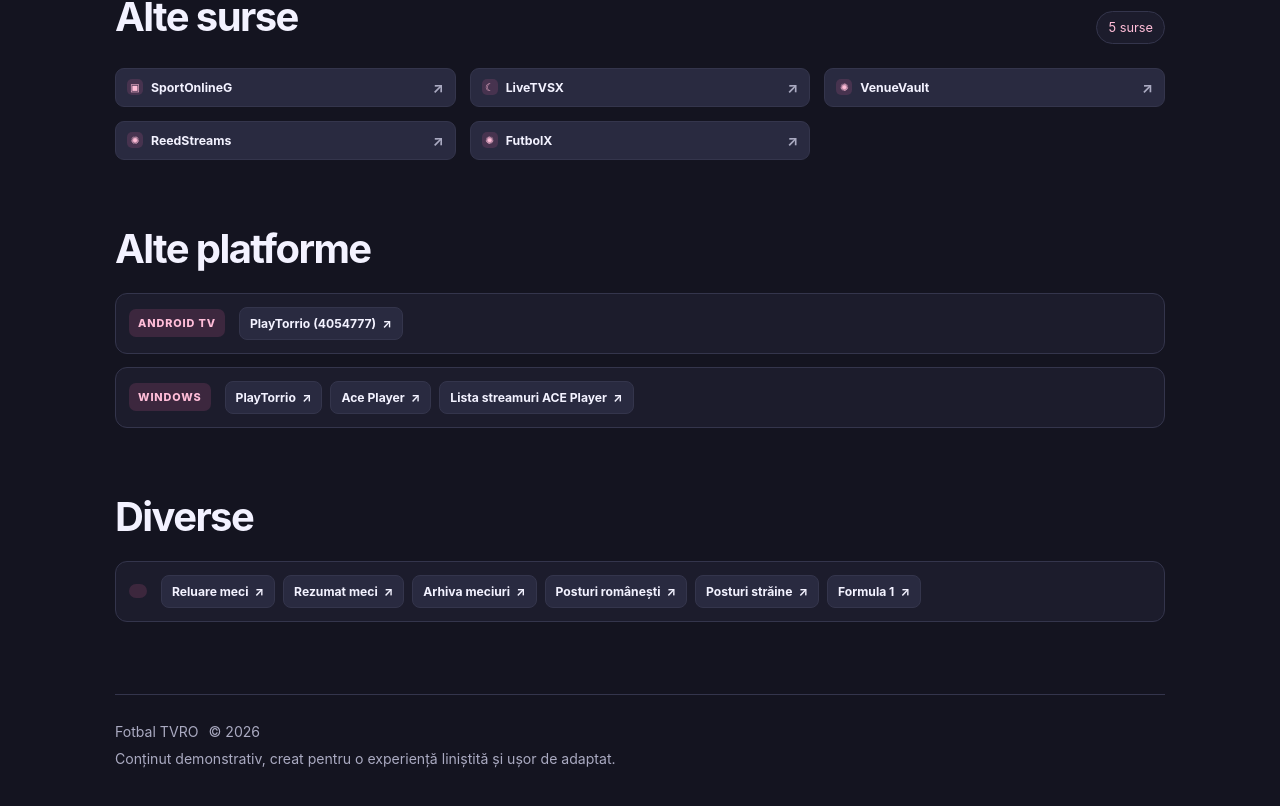
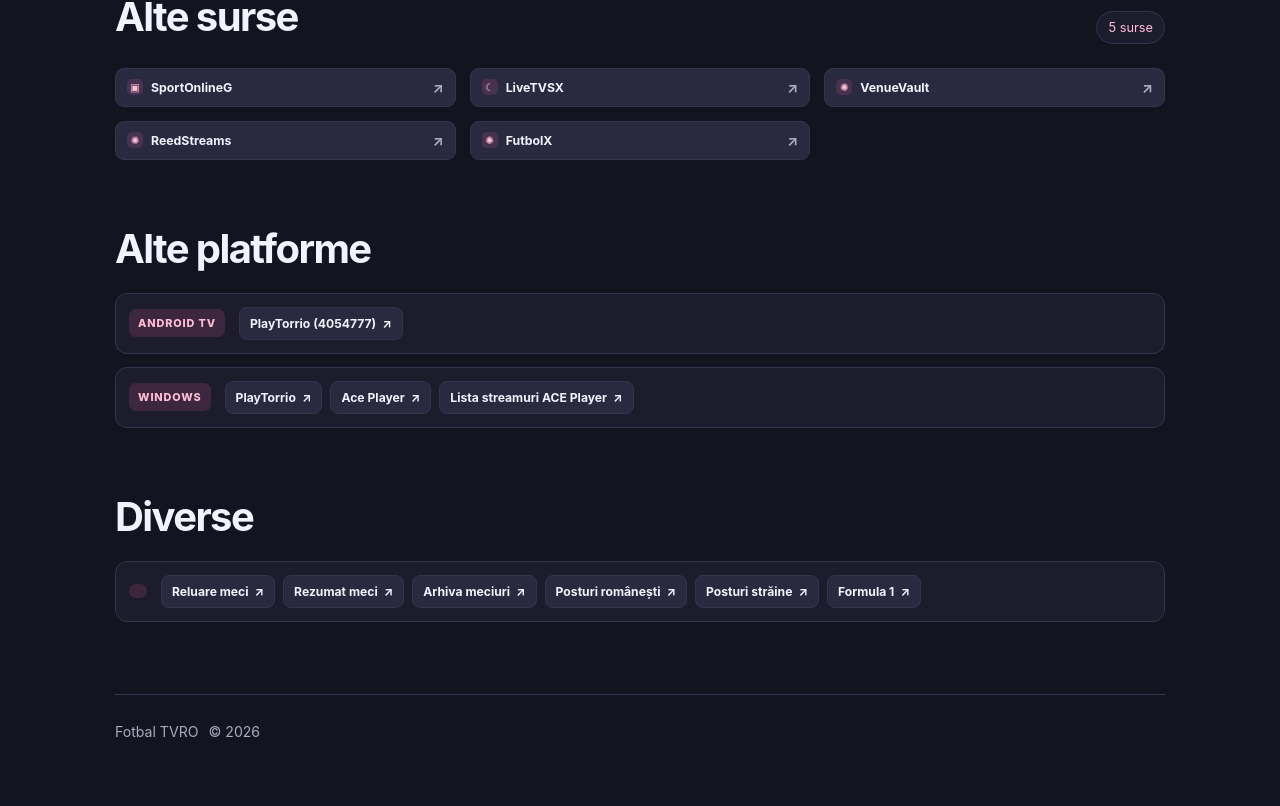
Before and after one commit to TZACANEL/fotbaltvro, a React (Vite) app: page / in a window 1280 px wide. Shown: the part 617-1423 px from the top of the page. Built offline with nearby package versions, Linux system fonts and the light colour scheme.

Commit message:
fix: clear footer text in site configuration for better customization

```diff
--- a/src/data/content.js
+++ b/src/data/content.js
@@ -10,7 +10,7 @@ export const siteConfig = {
     homeUrl: "#top",
     homeAriaLabelSuffix: "începutul paginii",
     footerYear: 2026,
-    footerText: "Conținut demonstrativ, creat pentru o experiență liniștită și ușor de adaptat."
+    footerText: ""
   },
 
   colors: {
```
